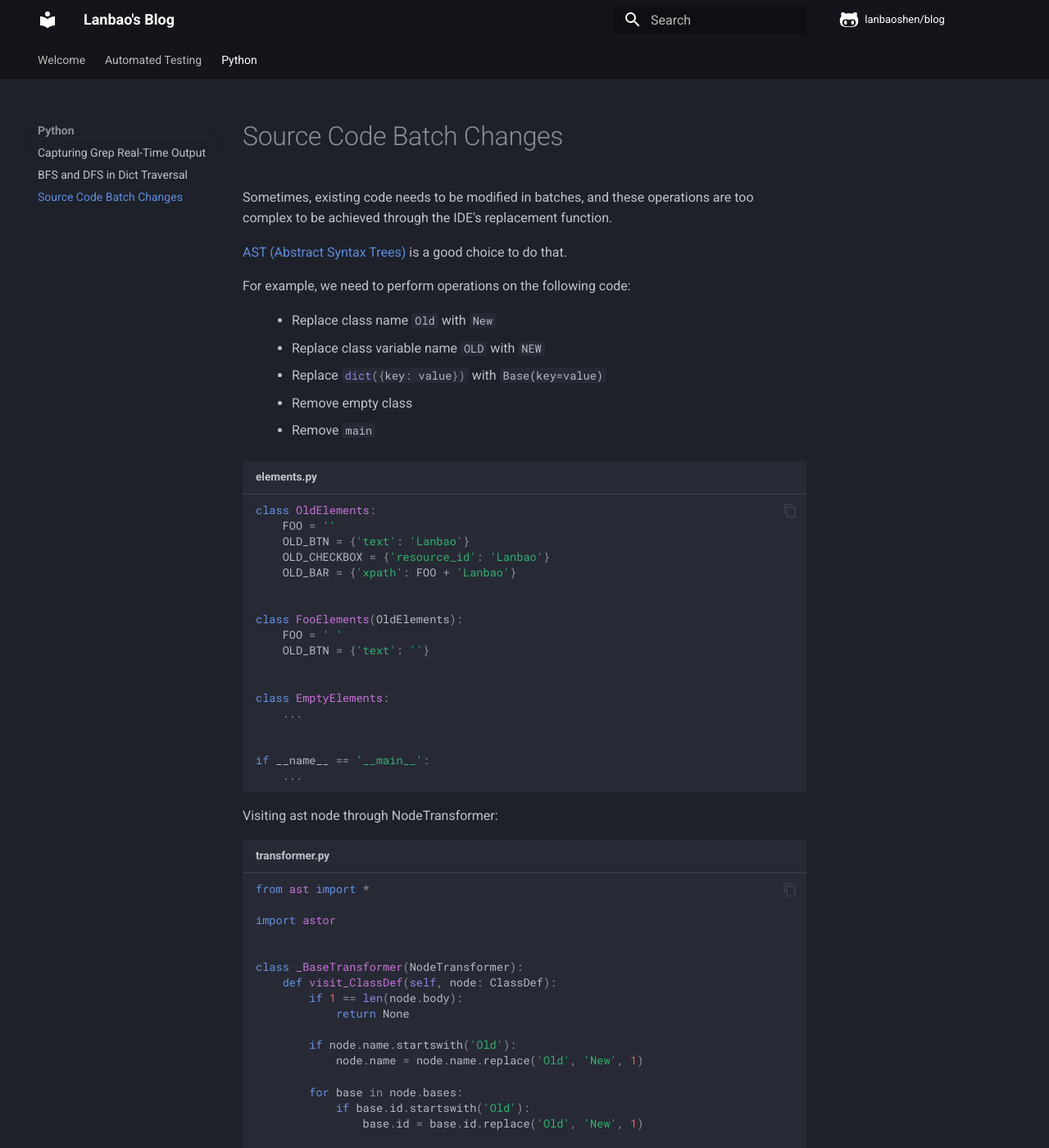
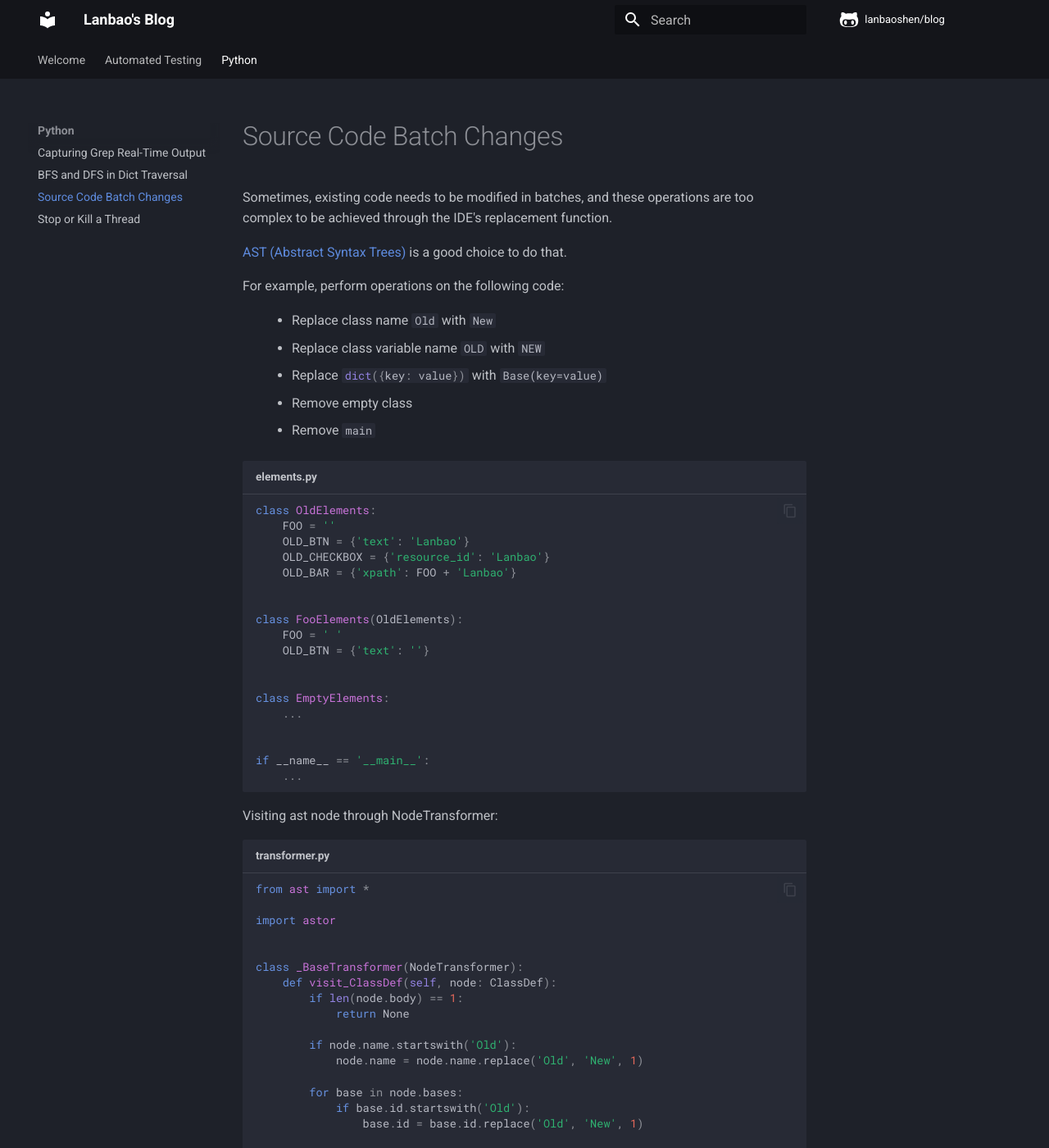
Before and after one commit to lanbaoshen/blog, an MkDocs documentation site: the page built from docs/python/source-code-batch-changes.md, in a window 1280 px wide and 1400 px high. Shown: the whole window at 82% size. Built offline with MkDocs 1.6.1 and Material for MkDocs 9.7.7, drawn with Linux system fonts in a browser that asks for light colours; comment, search, counter and statistics services are not loaded; some of the changed text lies outside the part shown.

Commit message:
Add new doc 🎉

````diff
--- a/docs/python/source-code-batch-changes.md
+++ b/docs/python/source-code-batch-changes.md
@@ -5,7 +5,7 @@ and these operations are too complex to be achieved through the IDE's replacemen
 
 [AST (Abstract Syntax Trees)](https://docs.python.org/3/library/ast.html) is a good choice to do that.
 
-For example, we need to perform operations on the following code:
+For example, perform operations on the following code:
 
 :   * Replace class name `Old` with `New`
     * Replace class variable name `OLD` with `NEW`
@@ -44,7 +44,7 @@ import astor
 
 class _BaseTransformer(NodeTransformer):
     def visit_ClassDef(self, node: ClassDef):
-        if 1 == len(node.body):
+        if len(node.body) == 1:
             return None
 
         if node.name.startswith('Old'):
@@ -96,7 +96,7 @@ if __name__ == '__main__':
         file.write(unparse(modify_tree))
 ```
 
-Execute `transformer.py`, and then we can get the modified code:
+Execute `transformer.py` to get the modified code:
 
 ```python title="new_elements.py"
 class NewElements:
--- a/mkdocs.yml
+++ b/mkdocs.yml
@@ -64,5 +64,6 @@ nav:
       - Capturing Grep Real-Time Output: python/capturing-grep-real-time-output.md
       - BFS and DFS in Dict Traversal: python/bfs-and-dfs-in-dict-traversal.md
       - Source Code Batch Changes: python/source-code-batch-changes.md
+      - Stop or Kill a Thread: python/stop-or-kill-a-thread.md
 #  - Python Cookbook:
 #  - Repositories:
````
Also changed, not shown: docs/index.md (+2 -0 lines), docs/python/stop-or-kill-a-thread.md (added, +48 -0 lines).
